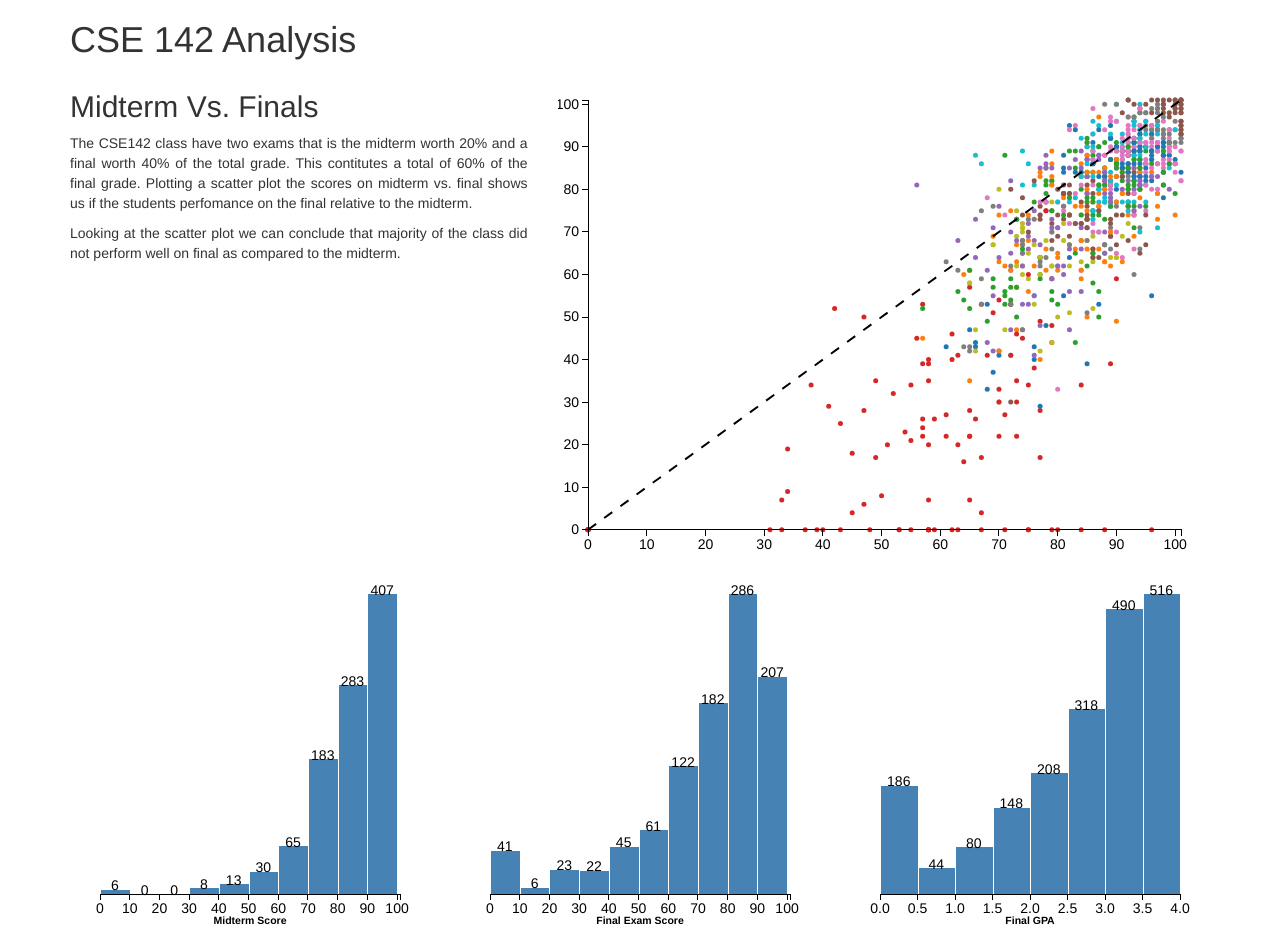
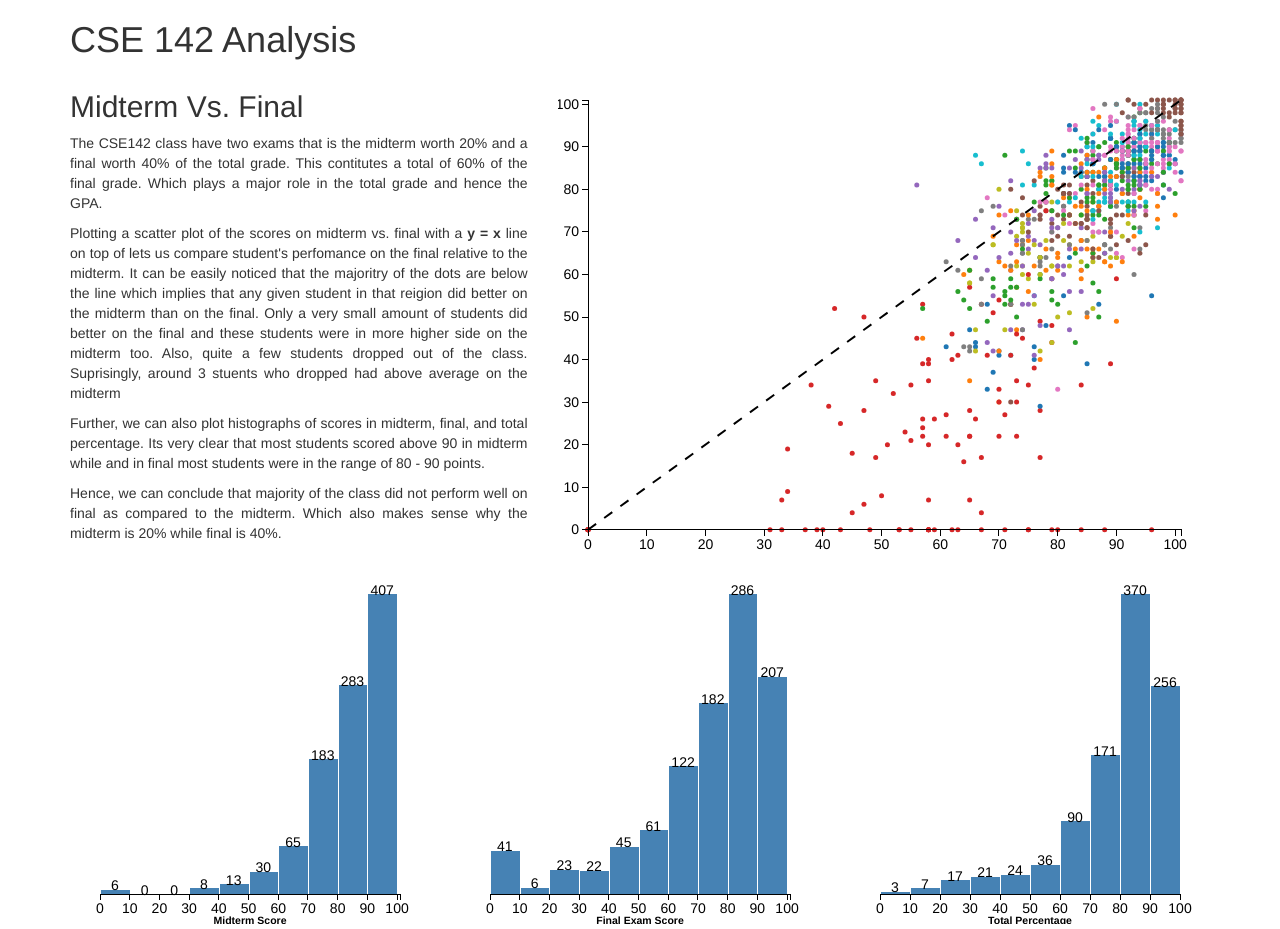
Before and after one commit to ayush29feb/CSE14xAnalysis, a plain HTML site: page index.html in a window 1280 px wide. Drawn offline with Linux system fonts and the light colour scheme.

Commit message:
Added Discription

```diff
--- a/index.html
+++ b/index.html
@@ -19,16 +19,19 @@
 		</div>
 		<div class="row">
 			<div class="col-md-5">
-				<h2>Midterm Vs. Finals</h2>
-				<p>The CSE142 class have two exams that is the midterm worth 20% and a final worth 40% of the total grade. This contitutes a total of 60% of the final grade. Plotting a scatter plot the scores on midterm vs. final shows us if the students perfomance on the final relative to the midterm.</p>
-				<p>Looking at the scatter plot we can conclude that majority of the class did not perform well on final as compared to the midterm.</p>
+				<h2>Midterm Vs. Final</h2>
+				<p>The CSE142 class have two exams that is the midterm worth 20% and a final worth 40% of the total grade. This contitutes a total of 60% of the final grade. Which plays a major role in the total grade and hence the GPA.</p>
+				<p>Plotting a scatter plot of the scores on midterm vs. final with a <b>y = x</b> line on top of lets us compare student's perfomance on the final relative to the midterm. It can be easily noticed that the majoritry of the dots are below the line which implies that any given student in that reigion did better on the midterm than on the final. Only a very small amount of students did better on the final and these students were in more higher side on the midterm too. Also, quite a few students dropped out of the class. Suprisingly, around 3 stuents who dropped had above average on the midterm</p>
+				<p>Further, we can also plot histographs of scores in midterm, final, and total percentage. Its very clear that most students scored above 90 in midterm while and in final most students were in the range of 80 - 90 points.</p>
+				<p>Hence, we can conclude that majority of the class did not perform well on final as compared to the midterm. Which also makes sense why the midterm is 20% while final is 40%.</p>
+				<p></p>
 			</div>
 			<div class="col-md-7 scatter-final-midterm graph"></div>
 		</div>
 		<div class="row">
 			<div class="col-md-4 histo-midterm graph"></div>
 			<div class="col-md-4 histo-final graph" ></div>
-			<div class="col-md-4 histo-grade graph"></div>
+			<div class="col-md-4 histo-total graph"></div>
 		</div>
 
 	</div>
@@ -47,7 +50,8 @@
 			ass1 = [], ass2 = [], ass3 = [], ass4 = [], ass5 = [], ass6 = [], ass7 = [], ass8 = [], ass9 = [],
 			grade = [],
 			section = [],
-			explore = [];
+			explore = []
+			total = [];
 			d3.tsv(url, function (data) {
 				for(key in data) {
 					midterm[key] = data[key]['midterm'];
@@ -64,11 +68,12 @@
 					ass9.push(data[key]['ass9']);
 					section.push(data[key]['section']);
 					explore.push(data[key]['explore']);
+					total.push(data[key]['total']);
 				}
 				new ScatterPlot(d3.zip(midterm, finalExam, grade), '.scatter-final-midterm', 680, 400);
 		    	new Histogram(finalExam, '.histo-final', 101, 10, 'Final Exam Score');
 				new Histogram(midterm, '.histo-midterm', 101, 10, 'Midterm Score');
-				new Histogram(grade, '.histo-grade', 4.0, 10, 'Final GPA');
+				new Histogram(total, '.histo-total', 100, 10, 'Total Percentage');
 
 			});
 		}
```
